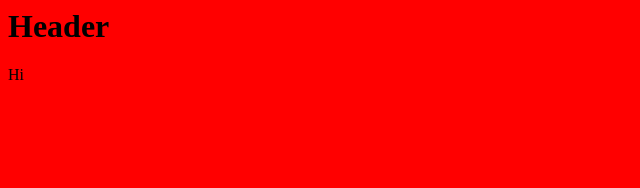
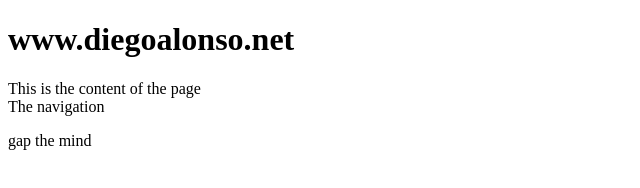
Before and after one commit to dialmarco/page, a plain HTML site: page index.html in a window 1280 px wide. Shown: the whole page, without its empty margins (0-640 px from the left). Drawn offline with Linux system fonts and the light colour scheme; a small style sheet from the web is missing.

Commit message:
addidng yahoo styles

```diff
--- a/index.html
+++ b/index.html
@@ -1,10 +1,25 @@
+<!DOCTYPE HTML PUBLIC "-//W3C//DTD HTML 4.01//EN" "http://www.w3.org/TR/html4/strict.dtd">
 <html>
 	<head>
-		<title>The title</title>
-		<LINK href="/css/style.css" rel="stylesheet" type="text/css" />
+		<title>www.diegoalonso.net</title>
+		<link rel="stylesheet" href="http://yui.yahooapis.com/2.7.0/build/reset-fonts-grids/reset-fonts-grids.css" type="text/css">
 	</head>
 	<body>
-		<h1>Header</h1>
-		<div>Hi</div>
+		<div id="doc2" class="yui-t5">
+		<div id="hd" role="main"><h1>www.diegoalonso.net</h1></div>
+		<div id="bd">
+		<div id="yui-main">
+			<div class="yui-b">
+				<div class="yui-g">
+				This is the content of the page
+				</div>
+			</div>
+		</div>
+		<div class="yui-b">
+			The navigation
+		</div>
+		</div>
+		<div id="ft" role="contentinfo"><p>gap the mind</p></div>
+		</div>
 	</body>
 </html>
```
